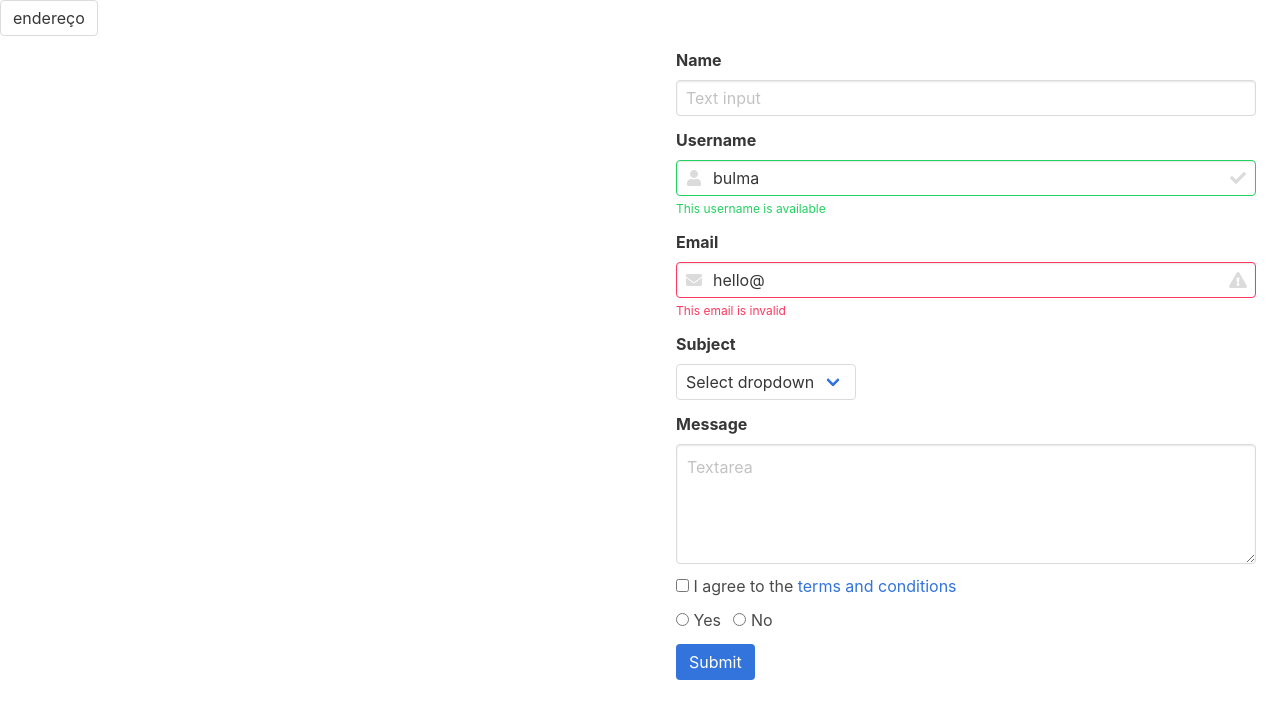
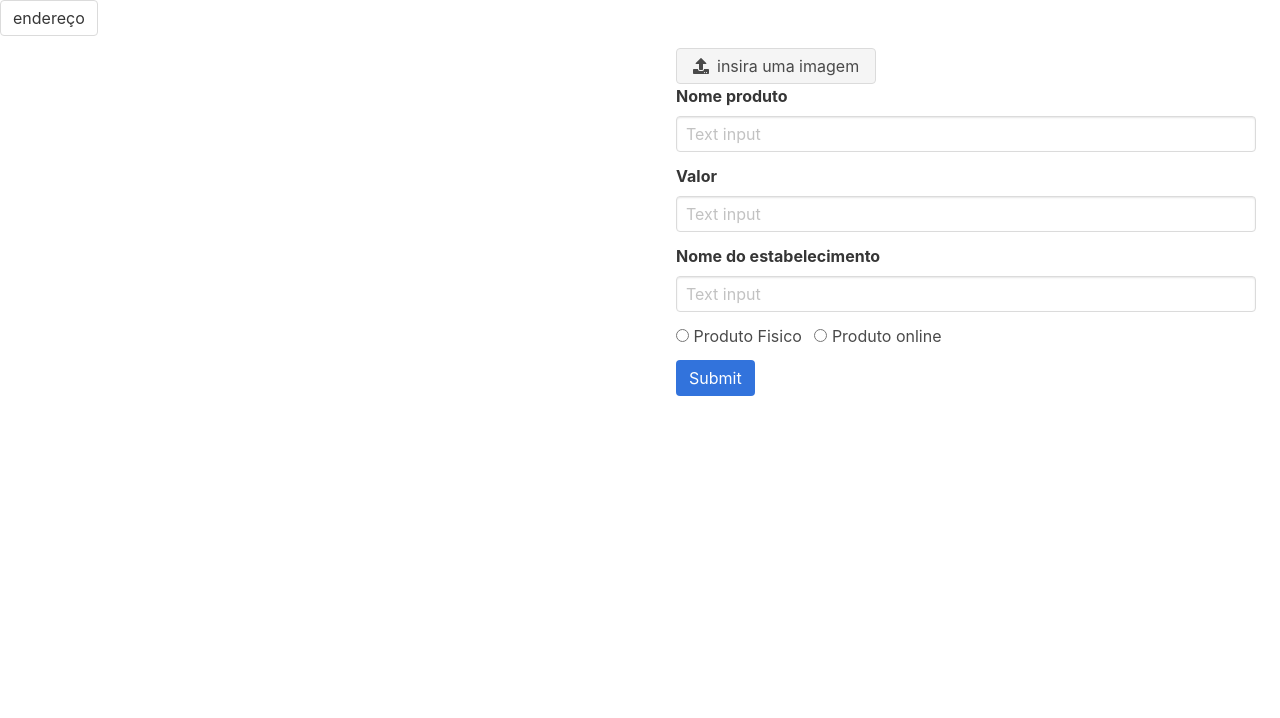
Before and after one commit to wallacez1/pca, a website: page views/teste.html in a window 1280 px wide. Drawn offline with nearby package versions, Linux system fonts and the light colour scheme.

Commit message:
back pronto para receber formData e imagem...

```diff
--- a/controllers/posts.js
+++ b/controllers/posts.js
@@ -1,5 +1,7 @@
 module.exports = {
     AddPost(req,res){
-        console.log("Bateu aqui")
+        const img = req.file
+        console.log('string' + req.body.teste);
+        console.log(img);
     }
 }
--- a/package.json
+++ b/package.json
@@ -10,6 +10,7 @@
   "license": "ISC",
   "dependencies": {
     "bcryptjs": "^2.4.3",
+    "body-parser": "^1.19.0",
     "cookie-parser": "^1.4.4",
     "cors": "^2.8.5",
     "dotenv": "^7.0.0",
@@ -18,6 +19,7 @@
     "joi": "^14.3.1",
     "jsonwebtoken": "^8.5.1",
     "mongoose": "^5.4.19",
-    "morgan": "^1.9.1"
+    "morgan": "^1.9.1",
+    "multer": "^1.4.1"
   }
 }
--- a/routes/postRoutes.js
+++ b/routes/postRoutes.js
@@ -1,10 +1,12 @@
 const express = require('express')
 const router = express.Router();
+const multer = require('multer');
+const upload = multer();
 
 const postCtrl = require("../controllers/posts")
 
 
-router.post('/post/add',postCtrl.AddPost);
+router.post('/post/add', upload.single('file'),postCtrl.AddPost);
 
 
 module.exports = router;
--- a/server.js
+++ b/server.js
@@ -3,6 +3,7 @@ const mongoose = require('mongoose')
 const cors = require('cors')
 const cookieParser = require("cookie-parser");
 const logger = require("morgan");
+
 require('dotenv').config()
 
 const app = express();
--- a/views/teste.html
+++ b/views/teste.html
@@ -16,80 +16,56 @@
             <p id="demo"></p>
         </div>
 
+
         <div class="column is-half">
+            <form id="post" onsubmit="captureForm(event)" enctype='multipart/form-data'>
                 <section class="section">
+
+                    <div class="file">
+                        <label class="file-label">
+                            <input class="file-input" type="file" name="resume">
+                            <span class="file-cta">
+                                <span class="file-icon">
+                                    <i class="fas fa-upload"></i>
+                                </span>
+                                <span class="file-label">
+                                    insira uma imagem
+                                </span>
+                            </span>
+                        </label>
+                    </div>
+
                     <div class="field">
-                    <label class="label">Name</label>
+                        <label class="label">Nome produto</label>
                         <div class="control">
-                        <input class="input" type="text" placeholder="Text input">
+                            <input class="input" id="NomeProduto" type="text" placeholder="Text input">
+                        </div>
+                    </div>
+
+
+                    <div class="field">
+                        <label class="label">Valor</label>
+                        <div class="control">
+                            <input class="input" id="valor" type="number" placeholder="Text input">
                         </div>
                     </div>
 
                     <div class="field">
-                    <label class="label">Username</label>
-                    <div class="control has-icons-left has-icons-right">
-                        <input class="input is-success" type="text" placeholder="Text input" value="bulma">
-                        <span class="icon is-small is-left">
-                            <i class="fas fa-user"></i>
-                        </span>
-                        <span class="icon is-small is-right">
-                            <i class="fas fa-check"></i>
-                        </span>
-                    </div>
-                    <p class="help is-success">This username is available</p>
-                </div>
-
-                <div class="field">
-                    <label class="label">Email</label>
-                    <div class="control has-icons-left has-icons-right">
-                        <input class="input is-danger" type="email" placeholder="Email input" value="hello@">
-                        <span class="icon is-small is-left">
-                            <i class="fas fa-envelope"></i>
-                        </span>
-                        <span class="icon is-small is-right">
-                            <i class="fas fa-exclamation-triangle"></i>
-                        </span>
-                    </div>
-                    <p class="help is-danger">This email is invalid</p>
-                </div>
-
-                <div class="field">
-                    <label class="label">Subject</label>
+                        <label class="label">Nome do estabelecimento</label>
                         <div class="control">
-                        <div class="select">
-                            <select>
-                                <option>Select dropdown</option>
-                                <option>With options</option>
-                            </select>
-                        </div>
-                    </div>
-                </div>
-
-                <div class="field">
-                    <label class="label">Message</label>
-                    <div class="control">
-                        <textarea class="textarea" placeholder="Textarea"></textarea>
-                    </div>
-                </div>
-
-                <div class="field">
-                    <div class="control">
-                        <label class="checkbox">
-                            <input type="checkbox">
-                            I agree to the <a href="#">terms and conditions</a>
-                        </label>
+                            <input class="input" id="nomeEstabelecimento" type="text" placeholder="Text input">
                         </div>
                     </div>
 
                     <div class="field">
                         <div class="control">
                             <label class="radio">
-                            <input type="radio" name="question">
-                            Yes
+                                <input type="radio" id="question" value="fisico" name="question">
+                                Produto Fisico
                             </label>
                             <label class="radio">
-                            <input type="radio" name="question">
-                            No
+                                <input type="radio" id="question" value="online" name="question">
+                                Produto online
                             </label>
                         </div>
                     </div>
@@ -101,10 +77,10 @@
                     </div>
                 </section>
         </div>
+        </form>
 
     </div>
     <script>
-
         var x = document.getElementById("demo")
 
         function coordernadas() {
@@ -119,6 +95,38 @@
             x.innerHTML = "Latitude: " + position.coords.latitude +
                 "<br>Longitude: " + position.coords.longitude;
         }
+
+        function captureForm(e) {
+            e.preventDefault();
+            url = "http://localhost:3000/api/post/add"
+            var nameValue = document.getElementById("NomeProduto").value;
+            var valor = document.getElementById("valor").value;
+            var nomeEstabelecimento = document.getElementById("nomeEstabelecimento").value;
+            var tipoDeProduto = document.querySelector('input[name="question"]:checked').value;
+            const files = document.querySelector('[type=file]').files;
+            const formData = new FormData();
+
+            // for (let i = 0; i < files.length; i++) {
+            //     let file = files[i]
+
+            //     formData.append('files[]', file)
+            // }
+
+           formData.append(valor,valor)
+           formData.append(nome,nameValue)
+           formData.append(nomeEstabelecimento,nomeEstabelecimento)
+           formData.append(tipo,tipoProduto)
+
+
+            fetch(url, {
+                method: 'POST',
+                body:formData
+            }).then(response => {
+                console.log(response)
+            })
+
+
+        }
     </script>
 
 </body>
```
Also changed, not shown: 1 other file. Lines whose indentation alone changed are shown as unchanged.
